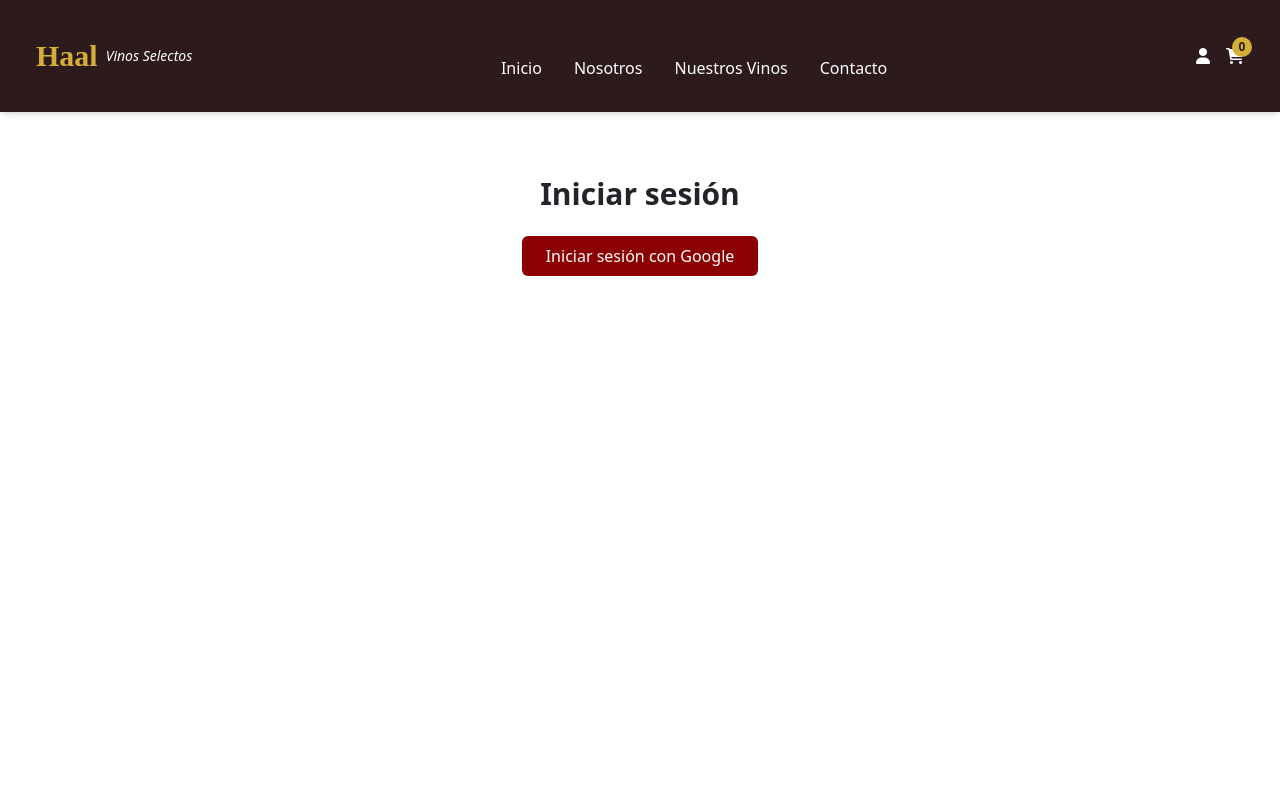
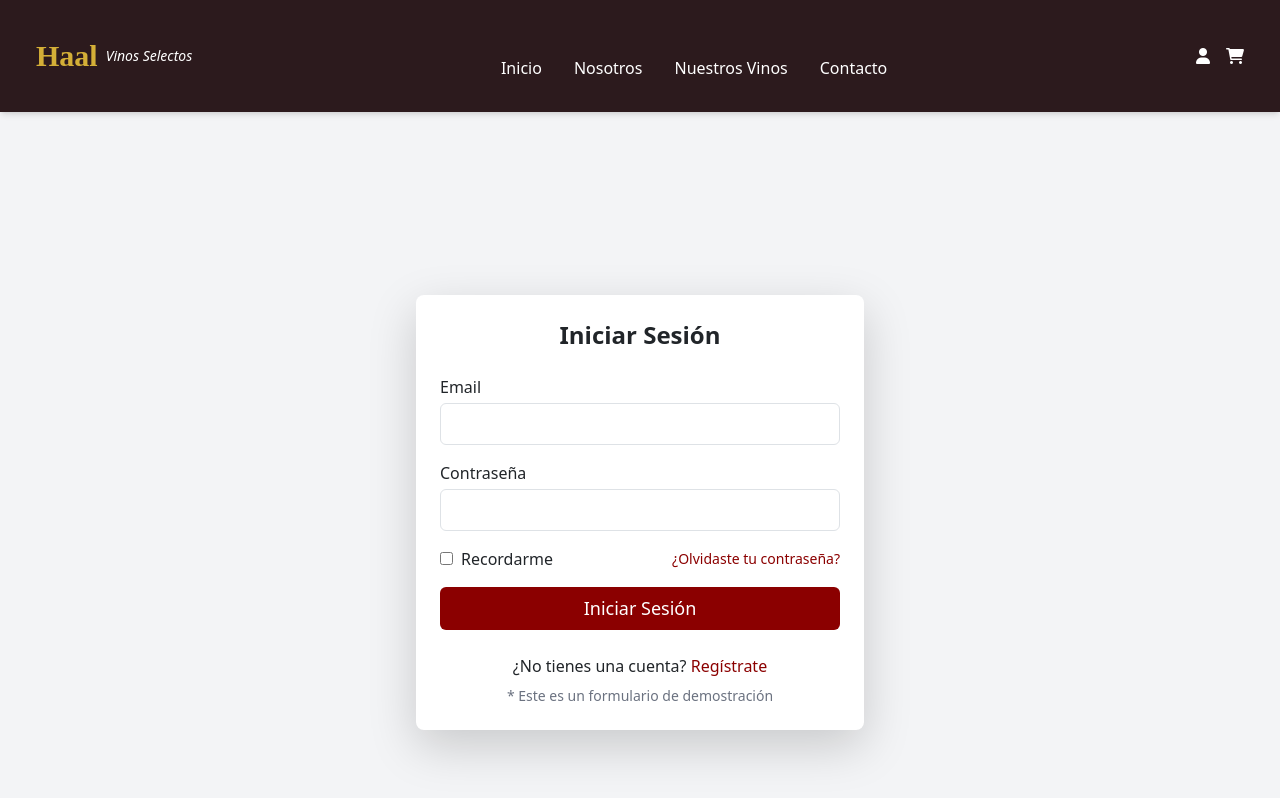
Before and after one commit to antoabrilx/tiendahall, a React (Create React App) app: page /login in a window 1280 px wide. Shown: the top 798 px of the page. Built offline with nearby package versions, Linux system fonts and the light colour scheme.

Commit message:
Corrigiendo errores

```diff
--- a/src/App.jsx
+++ b/src/App.jsx
@@ -1,4 +1,4 @@
-import React from 'react';
+import React, { useRef, useState } from 'react';
 import { BrowserRouter, Routes, Route } from 'react-router-dom';
 
 import Navbar from './components/Navbar';
@@ -14,13 +14,29 @@ import { CartProvider } from './context/CartContext';
 import './styles/index.css';
 
 function App() {
+  const carritoRef = useRef(); // Referencia para abrir el carrito
+  const [triggerBounce, setTriggerBounce] = useState(false); // Estado para animación
+
+  // Función para mostrar el carrito (la usás en Navbar)
+  const handleCartClick = () => {
+    if (carritoRef.current) {
+      carritoRef.current.openCart();
+    }
+  };
+
+  // Función que se ejecuta cada vez que se agrega algo al carrito
+  const handleAddToCart = () => {
+    setTriggerBounce(true); // Activa la animación
+    setTimeout(() => setTriggerBounce(false), 500); // La reinicia después de 0.5s
+  };
+
   return (
     <CartProvider>
       <BrowserRouter>
-        <Navbar />
+        {/* Le pasamos ambas props al navbar */}
+        <Navbar onCartClick={handleCartClick} triggerBounce={triggerBounce} />
 
         <Routes>
-          {/* Página principal con scroll interno */}
           <Route path="/" element={
             <>
               <Hero />
@@ -28,17 +44,16 @@ function App() {
               <Footer />
             </>
           } />
-
-          {/* Páginas con rutas independientes */}
-          <Route path="/productos" element={<Productos />} />
+          <Route path="/productos" element={<Productos onAddToCart={handleAddToCart} />} />
           <Route path="/contacto" element={<Contacto />} />
-          <Route path="/carrito" element={<Carrito />} />
           <Route path="/login" element={<Login />} />
           <Route path="/ir-inicio" element={<ScrollToSection sectionId="inicio" />} />
           <Route path="/ir-nosotros" element={<ScrollToSection sectionId="nosotros" />} />
-          {/* Página 404 */}
           <Route path="*" element={<h2 style={{ padding: "2rem" }}>Página no encontrada 😓</h2>} />
         </Routes>
+
+        {/* Carrito controlado con ref */}
+        <Carrito ref={carritoRef} />
       </BrowserRouter>
     </CartProvider>
   );
--- a/src/components/Contacto.jsx
+++ b/src/components/Contacto.jsx
@@ -1,20 +1,91 @@
-// =====================
-// COMPONENTE: Contacto.jsx
-// =====================
-import React from 'react';
-import "../styles/Contacto.css"
+import React from "react";
+import "../styles/Contacto.css"; // Asegurate de tener este archivo CSS
+
 const Contacto = () => {
 return (
     <section id="contacto" className="py-16 px-6">
-    <div className="container mx-auto max-w-2xl text-center">
-        <h2 className="text-4xl font-bold mb-4">Contáctanos</h2>
-        <p className="text-gray-600 mb-8">¿Tenés alguna duda? Estamos para ayudarte.</p>
-        <form className="space-y-4">
-        <input className="w-full px-4 py-2 border rounded" type="text" placeholder="Nombre" />
-        <input className="w-full px-4 py-2 border rounded" type="email" placeholder="Email" />
-        <textarea className="w-full px-4 py-2 border rounded" placeholder="Mensaje" rows="4"></textarea>
-        <button className="btn-primary px-6 py-2 rounded" type="submit">Enviar</button>
+    <div className="container mx-auto">
+        <h2 className="text-4xl font-bold text-center mb-4">Contáctanos</h2>
+        <p className="text-center text-gray-600 mb-12 max-w-2xl mx-auto">
+        ¿Tienes alguna pregunta o necesitas asesoramiento? Estamos aquí para ayudarte.
+        </p>
+
+        <div className="divider"></div>
+
+        <div className="grid grid-cols-1 md:grid-cols-2 gap-12">
+          {/* Información de contacto */}
+        <div>
+            <h3 className="text-2xl font-bold mb-4">Información de Contacto</h3>
+            <div className="space-y-4">
+            <div className="flex items-start gap-1">
+                <i className="fas fa-map-marker-alt text-[#8B0000] mt-1 text-lg min-w-[20px] text-center "></i>
+                <p className="text-left m-1">Calle Viñedo 123, Mendoza, Argentina</p>
+            </div>
+            <div className="flex items-start">
+                <i className="fas fa-phone text-[#8B0000] mt-1 text-lg min-w-[20px] text-center"></i>
+                <p className="text-left m-1">+54 (261) 555-1234</p>
+            </div>
+            <div className="flex items-start gap-1">
+                <i className="fas fa-envelope text-[#8B0000] mt-1 text-lg min-w-[20px] text-center"></i>
+                <p className="text-left m-1">info@haalvinos.com</p>
+            </div>
+            <div className="flex items-start">
+                <i className="fas fa-clock text-[#8B0000] mt-1 text-lg min-w-[20px] text-center"></i>
+                <div>
+                <p className=" font-medium">Horario de atención:</p>
+                <p>Lunes a Viernes: 10:00 - 20:00</p>
+                <p>Sábados: 10:00 - 14:00</p>
+                </div>
+            </div>
+            </div>
+        </div>
+
+          {/* Formulario */}
+        <div>
+            <h3 className="text-2xl font-bold mb-4">Envíanos un Mensaje</h3>
+        <form id="contact-form" className="space-y-4">
+            <div>
+                <label htmlFor="name" className="block mb-1 font-medium">Nombre</label>
+                <input
+                    type="text"
+                    id="name"
+                    className="w-full px-4 py-2 border border-gray-300 rounded focus:outline-none focus:border-[#8B0000]"
+                    />
+            </div>
+
+            <div>
+                <label htmlFor="email" className="block mb-1 font-medium">Email</label>
+                <input
+                    type="email"
+                    id="email"
+                    className="w-full px-4 py-2 border border-gray-300 rounded focus:outline-none focus:border-[#8B0000]"
+                />
+            </div>
+
+            <div>
+                <label htmlFor="message" className="block mb-1 font-medium">Mensaje</label>
+                <textarea
+                    id="message"
+                    rows="4"
+                    className="w-full px-4 py-2 border border-gray-300 rounded focus:outline-none focus:border-[#8B0000]"
+                ></textarea>
+            </div>
+
+            <div className="flex flex-col items-center gap-2">
+            <button
+                type="submit"
+                className="btn-primary inline-block px-10 py-2 rounded bg-[#8B0000] w-auto "
+            >
+                Enviar Mensaje
+            </button>
+            <p className="mt-2 text-sm text-gray-500 block">
+                * Este es un formulario de demostración
+            </p>
+            </div>
         </form>
+</div>
+
+        </div>
     </div>
     </section>
 );
--- a/src/components/Login.jsx
+++ b/src/components/Login.jsx
@@ -1,30 +1,109 @@
-// =====================
-// COMPONENTE: Login.jsx
-// =====================
-import React from 'react';
-import "../styles/Login.css"
-//import { auth, googleProvider } from '../firebase/config';
-//import { signInWithPopup } from 'firebase/auth';
+import React, { useState } from "react";
+import "../styles/Login.css";
 
 const Login = () => {
-  //const handleGoogleLogin = async () => {
-    //try {
-      //await signInWithPopup(auth, googleProvider);
-      //alert("Sesión iniciada con Google");
-    //} catch (error) {
-      //console.error("Error al iniciar sesión:", error.message);
-    //}
-  //};
+  const [isLogin, setIsLogin] = useState(true);
+
+  const toggleForm = () => {
+    setIsLogin(!isLogin);
+  };
 
   return (
-    <div className="text-center mt-16">
-      <h2 className="text-3xl font-bold mb-4">Iniciar sesión</h2>
-      <button
-        //onClick={handleGoogleLogin}
-        className="bg-[#8B0000] text-white px-6 py-2 rounded hover:bg-[#6B0000] transition"
-      >
-        Iniciar sesión con Google
-      </button>
+    <div className="flex justify-center items-center min-h-screen bg-gray-100">
+      <div className="bg-white p-6 rounded-lg shadow-lg w-full max-w-md">
+        <h2 className="text-2xl font-bold mb-4 text-center">
+          {isLogin ? "Iniciar Sesión" : "Crear Cuenta"}
+        </h2>
+
+        <form className="space-y-4">
+          {!isLogin && (
+            <div>
+              <label htmlFor="name" className="block mb-1">
+                Nombre Completo
+              </label>
+              <input
+                type="text"
+                id="name"
+                className="w-full px-4 py-2 border border-gray-300 rounded focus:outline-none focus:border-[#8B0000]"
+              />
+            </div>
+          )}
+
+          <div>
+            <label htmlFor="email" className="block mb-1">
+              Email
+            </label>
+            <input
+              type="email"
+              id="email"
+              className="w-full px-4 py-2 border border-gray-300 rounded focus:outline-none focus:border-[#8B0000]"
+            />
+          </div>
+
+          <div>
+            <label htmlFor="password" className="block mb-1">
+              Contraseña
+            </label>
+            <input
+              type="password"
+              id="password"
+              className="w-full px-4 py-2 border border-gray-300 rounded focus:outline-none focus:border-[#8B0000]"
+            />
+          </div>
+
+          {!isLogin && (
+            <div>
+              <label htmlFor="confirm-password" className="block mb-1">
+                Confirmar Contraseña
+              </label>
+              <input
+                type="password"
+                id="confirm-password"
+                className="w-full px-4 py-2 border border-gray-300 rounded focus:outline-none focus:border-[#8B0000]"
+              />
+            </div>
+          )}
+
+          {isLogin ? (
+            <div className="flex justify-between items-center">
+              <label className="flex items-center">
+                <input type="checkbox" className="mr-2" />
+                <span>Recordarme</span>
+              </label>
+              <a href="#" className="text-[#8B0000] hover:underline text-sm">
+                ¿Olvidaste tu contraseña?
+              </a>
+            </div>
+          ) : (
+            <label className="flex items-center">
+              <input type="checkbox" className="mr-2" />
+              <span>Acepto los términos y condiciones</span>
+            </label>
+          )}
+
+          <button
+            type="submit"
+            className="btn-primary w-full py-2 rounded bg-[#8B0000] text-white hover:bg-[#6B0000] transition"
+          >
+            {isLogin ? "Iniciar Sesión" : "Crear Cuenta"}
+          </button>
+        </form>
+
+        <div className="text-center mt-4">
+          <p>
+            {isLogin ? "¿No tienes una cuenta?" : "¿Ya tienes una cuenta?"}{" "}
+            <button
+              onClick={toggleForm}
+              className="text-[#8B0000] hover:underline"
+            >
+              {isLogin ? "Regístrate" : "Iniciar Sesión"}
+            </button>
+          </p>
+          <p className="text-sm text-gray-500 mt-2">
+            * Este es un formulario de demostración
+          </p>
+        </div>
+      </div>
     </div>
   );
 };
--- a/src/components/Navbar.jsx
+++ b/src/components/Navbar.jsx
@@ -1,10 +1,29 @@
-import React from 'react';
+import React, { useEffect, useRef, useState } from 'react';
 import { useCart } from '../context/CartContext';
 import { Link } from 'react-router-dom';
 import "../styles/Navbar.css";
 
-const Navbar = () => {
-const { cart } = useCart();
+    const Navbar = ({ onCartClick }) => {
+    const { cart } = useCart();
+    const cartIconRef = useRef(null);
+    const [triggerBounce, setTriggerBounce] = useState(false);
+
+useEffect(() => {
+    if (triggerBounce && cartIconRef.current) {
+    cartIconRef.current.classList.add("cart-bounce");
+    setTimeout(() => {
+        cartIconRef.current.classList.remove("cart-bounce");
+    }, 500);
+      setTriggerBounce(false); // reinicia el rebote
+    }
+}, [triggerBounce]);
+
+useEffect(() => {
+    // Se activa cada vez que cambia el carrito
+    if (cart.length > 0) {
+    setTriggerBounce(true);
+    }
+}, [cart]);
 
 return (
     <nav className="bg-[#2C1A1D] text-white py-4 px-6 sticky top-0 z-50 shadow-md">
@@ -28,13 +47,16 @@ return (
         <Link to="/login" className="hover:text-[#D4AF37]">
             <i className="fas fa-user"></i>
         </Link>
+
         <div className="relative">
-            <Link to="/carrito" className="hover:text-[#D4AF37] relative">
+            <button onClick={onCartClick} className="hover:text-[#D4AF37] relative" ref={cartIconRef}>
             <i className="fas fa-shopping-cart"></i>
-            <span className="cart-count absolute -top-2 -right-2 bg-[#D4AF37] text-[#2C1A1D] rounded-full w-5 h-5 flex items-center justify-center text-xs font-bold">
+            {cart.length > 0 && (
+                <span className="cart-count absolute -top-2 -right-2 bg-[#D4AF37] text-[#2C1A1D] rounded-full w-5 h-5 flex items-center justify-center text-xs font-bold">
                 {cart.length}
-            </span>
-            </Link>
+                </span>
+            )}
+            </button>
         </div>
         </div>
     </div>
```
Also changed, not shown: src/components/Carrito.jsx (+9 -10 lines), src/components/Productos.jsx (+16 -11 lines).
